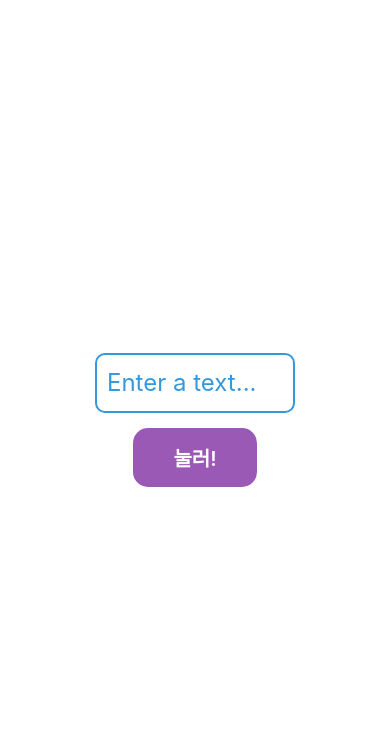
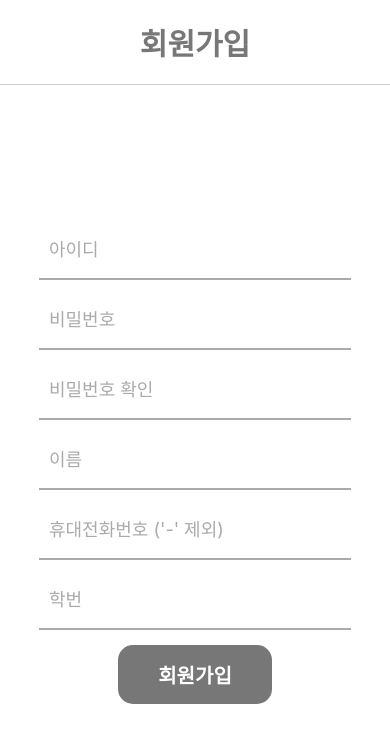
Before and after one commit to zeroback2m/qrless, a React Native app: screen /JOIN in a window 390 px wide. Shown: the top 742 px of the page. Built offline with nearby package versions, Linux system fonts and the light colour scheme.

Commit message:
회원가입 UI 완성

```diff
--- a/src/Join.js
+++ b/src/Join.js
@@ -2,7 +2,8 @@ import React, { useState } from 'react';
 import styled, { ThemeProvider } from 'styled-components/native';
 import Container from './components/Container';
 import Button from './components/Button';
-import Input from './components/Input';
+import { Input } from './components/Input';
+import { Header, Content } from './components/Layout';
 import { theme } from './theme';
 
 const Join = () => {
@@ -10,14 +11,22 @@ const Join = () => {
     return (
         <ThemeProvider theme={theme}>
             <Container>
-                <Input onChange={e => setHello(e.nativeEvent.text)}/>
-                <Button onPress={sayHello}>눌러!</Button>
+                <Header title="회원가입"/>
+                <Content>
+                    <Input placeholder="아이디" onChange={e => setHello(e.nativeEvent.text)}/>
+                    <Input placeholder="비밀번호" isPassword={true} onChange={e => setHello(e.nativeEvent.text)}/>
+                    <Input placeholder="비밀번호 확인" isPassword={true} onChange={e => setHello(e.nativeEvent.text)}/>
+                    <Input placeholder="이름" onChange={e => setHello(e.nativeEvent.text)}/>
+                    <Input placeholder="휴대전화번호 ('-' 제외)" onChange={e => setHello(e.nativeEvent.text)}/>
+                    <Input placeholder="학번" onChange={e => setHello(e.nativeEvent.text)}/>
+                    <Button isFilled={true} onPress={join}>회원가입</Button>
+                </Content>
             </Container>
         </ThemeProvider>
     );
 
-    function sayHello() {
-        console.log(hello);
+    function join() {
+        console.log('회원가입');
     }
 };
 
--- a/src/components/Button.js
+++ b/src/components/Button.js
@@ -3,7 +3,7 @@ import styled from 'styled-components/native';
 import { Pressable, Text } from 'react-native';
 
 const ButtonContainer = styled.Pressable`
-    background-color: ${props => props.theme.purple};
+    background-color: ${props => props.theme.black};
     border-radius: 15px;
     padding: 15px 40px;
     margin: 10px 0px;
--- a/src/components/Container.js
+++ b/src/components/Container.js
@@ -1,11 +1,14 @@
 import React from 'react';
+import { TextPropTypes } from 'react-native';
 import styled from 'styled-components/native';
 
-const Container = styled.View`
-    flex: 1;
+const Container = styled.SafeAreaView`
+    flex: ${props => props.flex ? props.flex : 1};
     background-color: #fff;
     align-items: center;
     justify-content: center;
+    width: 100%;
+    flex: ${props => props.flex};
 `;
 
 export default Container;
--- a/src/components/Input.js
+++ b/src/components/Input.js
@@ -1,21 +1,19 @@
 import React from 'react';
-import { ProgressViewIOSComponent, TextPropTypes } from 'react-native';
 import styled from 'styled-components/native';
 
 const StyledInput = styled.TextInput.attrs(props => ({
-    placeholderTextColor: props.theme.blue,
+    placeholderTextColor: props.theme.dark_gray,
 }))`
-    width: 200px;
+    color: ${props => props.theme.black};
+    width: 100%;
     height: 60px;
     margin: 5px;
     padding: 10px;
-    border-radius: 10px;
-    border: 2px solid ${props => props.theme.blue};
-    font-size: 24px;
+    border-bottom-color: ${props => props.theme.dark_gray};
+    border-bottom-width: 2px;
+    font-size: 18px;
 `;
 
-const Input = props => {
-    return <StyledInput onChange={props.onChange} placeholder="Enter a text..."/>;
+export const Input = props => {
+    return <StyledInput secureTextEntry={props.isPassword} onChange={props.onChange} placeholder={props.placeholder}/>;
 }
-
-export default Input;
--- /dev/null
+++ b/src/components/Layout.js
@@ -0,0 +1,30 @@
+import React from 'react';
+import styled from 'styled-components/native'
+import Container from './Container';
+import Title from './Title';
+
+export const Header = props => {
+    return (
+        <HeaderContainer flex="1">
+            <Title>{props.title}</Title>
+        </HeaderContainer>
+    )
+}
+
+const HeaderContainer = styled(Container)`
+    border-style: solid;
+    border-bottom-color: ${props => props.theme.gray};
+    border-bottom-width: 1px;
+`;
+
+export const Content = props => {
+    return (
+        <ContentContainer flex="9">
+            {props.children}
+        </ContentContainer>
+    )
+}
+
+const ContentContainer = styled(Container)`
+    width: 80%;
+`;
--- /dev/null
+++ b/src/components/Title.js
@@ -0,0 +1,10 @@
+import React from 'react';
+import styled from 'styled-components/native';
+
+const Title = styled.Text`
+    color: ${props => props.theme.black};
+    font-weight: bold;
+    font-size: 30px;
+`;
+
+export default Title;
--- a/src/theme.js
+++ b/src/theme.js
@@ -1,4 +1,7 @@
 export const theme = {
     purple: '#9b59b6',
     blue: '#3498db',
+    black: '#777',
+    gray: '#ccc',
+    dark_gray: '#aaa'
 };
```
